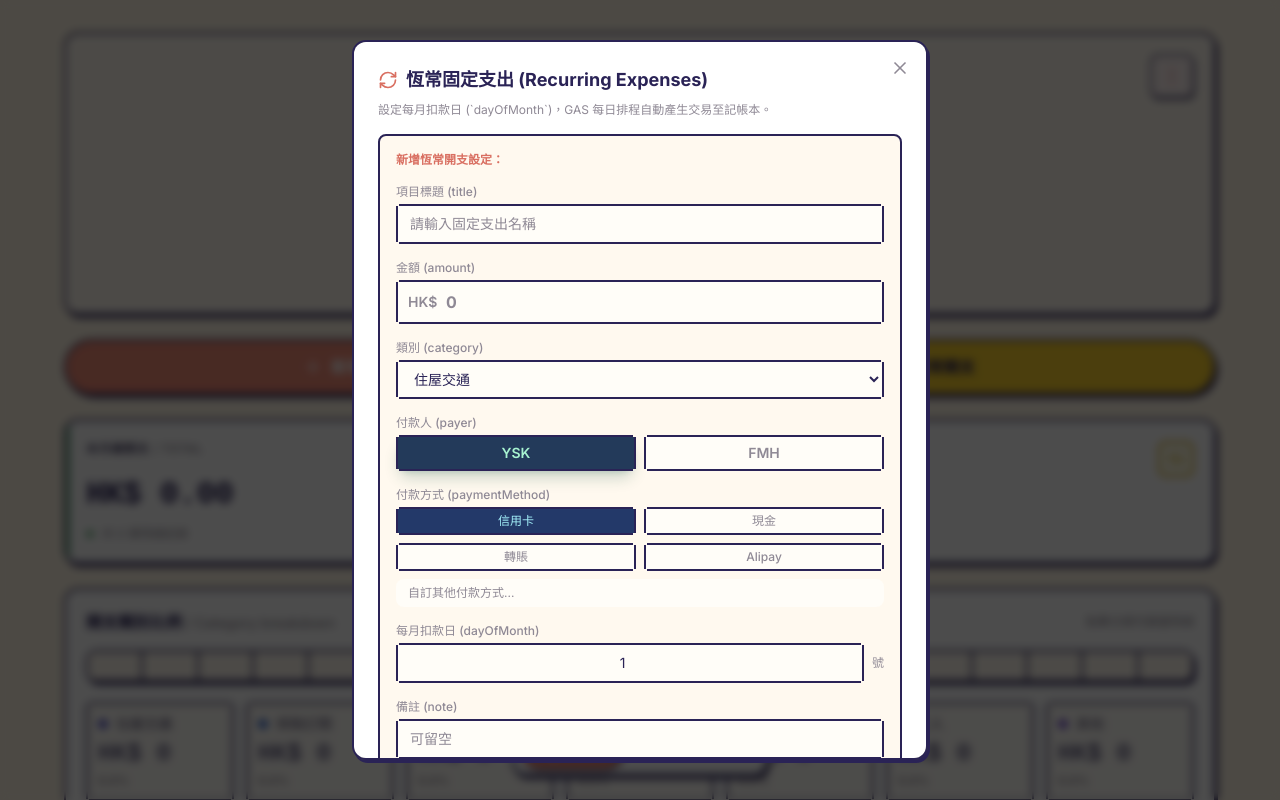
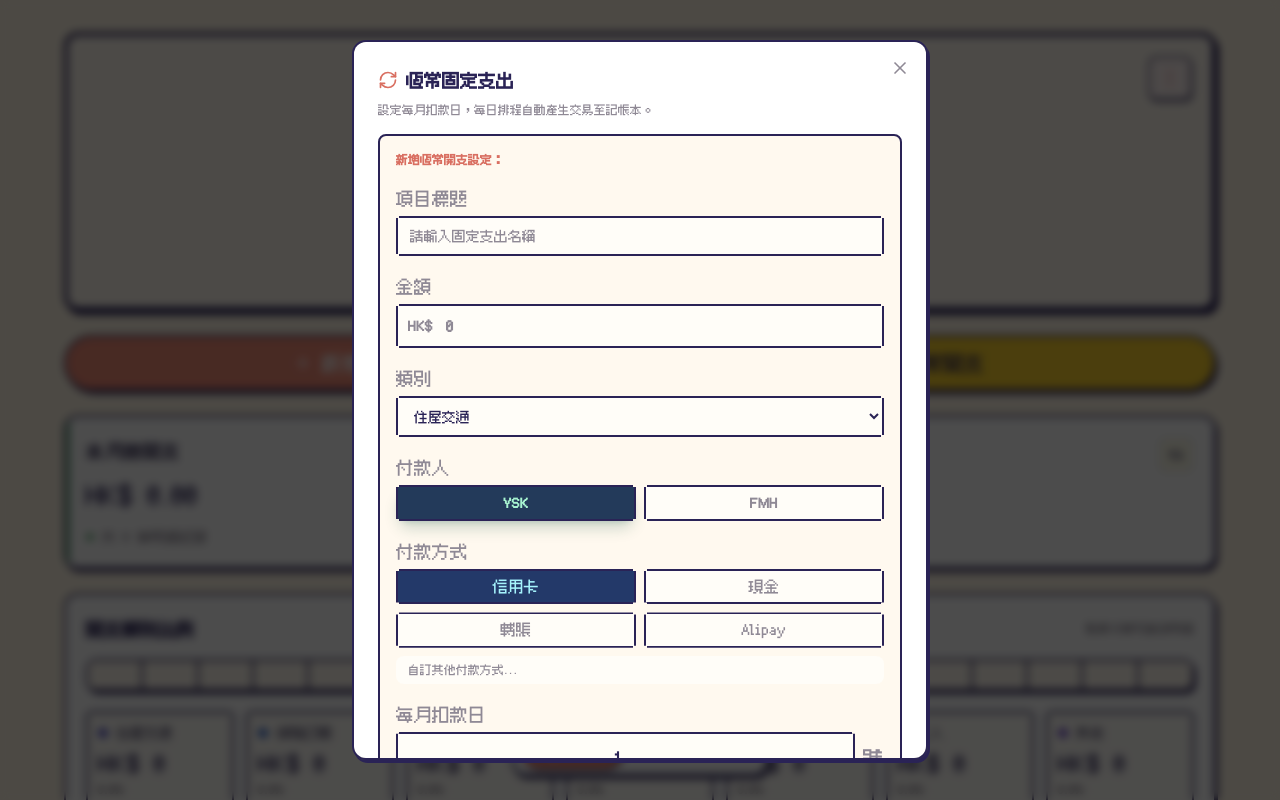
Before and after one commit to henryf3994/budget-app, a React (Vite) app: page / in a window 1280 px wide. Both pictures are taken after a click on the button "恆常開支". Shown: the top 800 px of the page. Built offline with nearby package versions, Linux system fonts and the light colour scheme.

Commit message:
full style inplement

```diff
--- a/src/App.jsx
+++ b/src/App.jsx
@@ -379,7 +379,7 @@ export default function App() {
 
   // --- Render ---
   return (
-    <div className="min-h-screen relative bg-canvas text-ink font-sans p-3 sm:p-6 md:p-8 pb-28 overflow-x-hidden">
+    <div className={`min-h-screen relative bg-canvas text-ink ${activeTab === 'overview' || activeTab === 'transactions' ? 'overview-font' : 'font-sans'} p-3 sm:p-6 md:p-8 pb-28 overflow-x-hidden`}>
 
       <div className="max-w-6xl mx-auto space-y-6 relative">
 
--- a/src/components/CategoryBreakdown.jsx
+++ b/src/components/CategoryBreakdown.jsx
@@ -60,7 +60,7 @@ function CategoryBreakdown({ breakdownData, selectedCategoryFilter, onCategoryFi
   return (
     <div className="pixel-card p-5">
       <div className="mb-4 flex flex-col gap-1 sm:flex-row sm:items-center sm:justify-between">
-        <h2 className="text-base font-semibold text-ink">開支類別比例 <span className="text-muted font-medium text-sm">/ Category breakdown</span></h2>
+        <h2 className="text-lg font-semibold text-ink">開支類別比例</h2>
         <span className="text-xs text-muted">點擊分類可篩選明細</span>
       </div>
 
--- a/src/components/ExpenseTrendChart.jsx
+++ b/src/components/ExpenseTrendChart.jsx
@@ -135,9 +135,9 @@ function ExpenseTrendChart({ transactions, categories, currentYear, currentMonth
     <div className="pixel-card p-5">
       {/* 標題 + 切換按鈕 */}
       <div className="flex items-center justify-between mb-1">
-        <h2 className="text-base font-semibold text-ink flex items-center gap-2">
+        <h2 className="text-lg font-semibold text-ink flex items-center gap-2">
           <TrendingUp className="w-4 h-4 text-primary-dark" />
-          <span>支出趨勢 (Expense Trend)</span>
+          <span>支出趨勢</span>
         </h2>
         <div className="flex items-center gap-1 rounded-pixel-sm border-2 border-ink bg-surface-warm p-1">
           <button
--- a/src/components/HeaderBar.jsx
+++ b/src/components/HeaderBar.jsx
@@ -34,7 +34,7 @@ export default function HeaderBar({
   };
 
   return (
-    <header className="pixel-card flex flex-col gap-5 bg-surface-warm p-4 sm:p-5">
+    <header className="pixel-card border-4 shadow-pixel-lg flex flex-col gap-5 bg-surface-warm p-4 sm:p-5">
 
       {/* Top Row: Centered brand + actions docked top-right */}
       <div className="relative flex flex-col items-center gap-2 pt-1 sm:pt-2">
@@ -97,7 +97,6 @@ export default function HeaderBar({
               preserveAspectRatio="xMidYMid meet"
             />
           </svg>
-          <p className="text-[11px] tracking-[0.22em] uppercase font-semibold text-primary-dark -mt-2">Family finance</p>
           <h1 className="text-2xl sm:text-3xl font-extrabold tracking-tight text-ink">
             家庭記賬App
           </h1>
--- a/src/components/SummaryCards.jsx
+++ b/src/components/SummaryCards.jsx
@@ -10,15 +10,16 @@ function SummaryCards({ totalExpense, transactionCount, totalRecurringExpense, r
       <div className="pixel-card p-5 relative overflow-hidden transition-transform hover:-translate-y-0.5">
         <div className="absolute top-0 left-0 w-1 h-full bg-success"></div>
         <div className="flex items-start justify-between gap-3">
-          <div className="text-xs font-semibold text-ink-soft tracking-wider uppercase mb-1">
-            本月總開支 <span className="text-muted">/ Total</span>
+          <div className="font-pixel text-lg font-semibold text-ink-soft tracking-wider uppercase mb-1">
+            本月總開支
           </div>
           <div className="p-2 rounded-pixel-sm bg-green-50 border-2 border-success text-success"><ReceiptText className="w-4 h-4" /></div>
         </div>
-        <div className="pixel-number font-pixel text-pixel-xl text-ink tracking-tight tabular-nums">
-          HK$ {totalExpense.toLocaleString('en-US', { minimumFractionDigits: 2, maximumFractionDigits: 2 })}
+        <div className="pixel-number font-pixel text-[28px] font-normal text-ink tracking-tight tabular-nums">
+          <span className="font-pixel">HK$</span>{' '}
+          {totalExpense.toLocaleString('en-US', { minimumFractionDigits: 2, maximumFractionDigits: 2 })}
         </div>
-        <div className="mt-3 text-xs text-muted flex items-center gap-2">
+        <div className="font-pixel mt-3 text-sm text-muted flex items-center gap-2">
           <span className="inline-block w-2 h-2 rounded-full bg-success"></span>
           共 {transactionCount} 筆明細紀錄
         </div>
@@ -27,15 +28,16 @@ function SummaryCards({ totalExpense, transactionCount, totalRecurringExpense, r
       <div className="pixel-card p-5 relative overflow-hidden transition-transform hover:-translate-y-0.5">
         <div className="absolute top-0 left-0 w-1 h-full bg-accent"></div>
         <div className="flex items-start justify-between gap-3">
-          <div className="text-xs font-semibold text-ink-soft tracking-wider uppercase mb-1">
+          <div className="font-pixel text-lg font-semibold text-ink-soft tracking-wider uppercase mb-1">
             每月固定恆常開支
           </div>
           <div className="p-2 rounded-pixel-sm bg-yellow-50 border-2 border-accent-dark text-accent-dark"><Repeat2 className="w-4 h-4" /></div>
         </div>
-        <div className="pixel-number font-pixel text-pixel-xl text-ink tracking-tight tabular-nums">
-          HK$ {totalRecurringExpense.toLocaleString('en-US', { minimumFractionDigits: 0, maximumFractionDigits: 0 })}
+        <div className="pixel-number font-pixel text-[28px] font-normal text-ink tracking-tight tabular-nums">
+          <span className="font-pixel">HK$</span>{' '}
+          {totalRecurringExpense.toLocaleString('en-US', { minimumFractionDigits: 0, maximumFractionDigits: 0 })}
         </div>
-        <div className="mt-3 text-xs text-muted flex items-center gap-2">
+        <div className="font-pixel mt-3 text-sm text-muted flex items-center gap-2">
           <span>{recurringCount} 個預定訂閱/恆常項目</span>
         </div>
       </div>
--- a/src/components/modals/AddTransactionModal.jsx
+++ b/src/components/modals/AddTransactionModal.jsx
@@ -67,7 +67,7 @@ function AddTransactionModal({ categories, onClose, onSubmit, loading }) {
 
         <form onSubmit={handleSubmit} className="space-y-4">
           <div className="relative">
-            <label className="block text-xs font-medium text-muted mb-1">日期 (date)</label>
+            <label className="block text-lg font-medium text-muted mb-1">日期</label>
             <button
               type="button"
               onClick={() => setShowCalendar(prev => !prev)}
@@ -93,7 +93,7 @@ function AddTransactionModal({ categories, onClose, onSubmit, loading }) {
           </div>
 
           <div>
-            <label className="block text-xs font-medium text-muted mb-1">金額 (amount)</label>
+            <label className="block text-lg font-medium text-muted mb-1">金額</label>
             <div className="pixel-border-sm relative p-0.5">
               <span className="absolute left-3 top-1/2 z-10 -translate-y-1/2 text-muted text-sm font-semibold">HK$</span>
               <input
@@ -115,7 +115,7 @@ function AddTransactionModal({ categories, onClose, onSubmit, loading }) {
           </div>
 
           <div>
-            <label className="block text-xs font-medium text-muted mb-1">類別 (category)</label>
+            <label className="block text-lg font-medium text-muted mb-1">類別</label>
             <div className="pixel-border-sm p-0.5">
               <select
                 value={formData.category}
@@ -132,7 +132,7 @@ function AddTransactionModal({ categories, onClose, onSubmit, loading }) {
           </div>
 
           <div>
-            <label className="block text-xs font-medium text-muted mb-1">項目標題 (title)</label>
+            <label className="block text-lg font-medium text-muted mb-1">項目標題</label>
             <div className="pixel-border-sm p-0.5">
               <input
                 type="text"
@@ -151,7 +151,7 @@ function AddTransactionModal({ categories, onClose, onSubmit, loading }) {
 
             {currentCategoryTitles.length > 0 && (
               <div className="mt-2">
-                <span className="text-[11px] text-muted-warm block mb-1">快速選取熱門標題：</span>
+                <span className="text-[16.5px] text-muted-warm block mb-1">快速選取熱門標題：</span>
                 <div className="flex flex-wrap gap-1.5">
                   {currentCategoryTitles.map((t, idx) => (
                     <button
@@ -169,7 +169,7 @@ function AddTransactionModal({ categories, onClose, onSubmit, loading }) {
           </div>
 
           <div>
-            <label className="block text-xs font-medium text-muted mb-1">付款人 (payer)</label>
+            <label className="block text-lg font-medium text-muted mb-1">付款人</label>
             <div className="grid grid-cols-2 gap-2">
               {PAYERS.map(p => (
                 <button
@@ -189,14 +189,14 @@ function AddTransactionModal({ categories, onClose, onSubmit, loading }) {
           </div>
 
           <div>
-            <label className="block text-xs font-medium text-muted mb-1">付款方式 (paymentMethod)</label>
+            <label className="block text-lg font-medium text-muted mb-1">付款方式</label>
             <div className="grid grid-cols-2 gap-2 mb-2">
               {PAYMENT_METHODS.map(pm => (
                 <button
                   key={pm}
                   type="button"
                   onClick={() => setFormData({ ...formData, paymentMethod: pm, isCustomPayment: false })}
-                  className={`pixel-border-sm py-1.5 px-3 rounded-xl border text-xs font-medium transition ${
+                  className={`pixel-border-sm py-1.5 px-3 rounded-xl border text-[15.6px] font-medium transition ${
                     !formData.isCustomPayment && formData.paymentMethod === pm
                       ? getPaymentMethodStyle(pm, 'button')
                       : 'bg-surface-soft border-2 border-ink text-muted hover:bg-surface-warm'
@@ -227,7 +227,7 @@ function AddTransactionModal({ categories, onClose, onSubmit, loading }) {
           </div>
 
           <div>
-            <label className="block text-xs font-medium text-muted mb-1">備註 (note)</label>
+            <label className="block text-lg font-medium text-muted mb-1">備註</label>
             <div className="pixel-border-sm p-0.5">
               <input
                 type="text"
--- a/src/components/modals/EditTransactionModal.jsx
+++ b/src/components/modals/EditTransactionModal.jsx
@@ -62,7 +62,7 @@ function EditTransactionModal({ transaction, categories, onClose, onSubmit, load
 
         <form onSubmit={handleSubmit} className="space-y-4">
           <div className="relative">
-            <label className="block text-xs font-medium text-muted mb-1">日期 (date)</label>
+            <label className="block text-xs font-medium text-muted mb-1">日期</label>
             <button
               type="button"
               onClick={() => setShowCalendar(prev => !prev)}
@@ -88,7 +88,7 @@ function EditTransactionModal({ transaction, categories, onClose, onSubmit, load
           </div>
 
           <div>
-            <label className="block text-xs font-medium text-muted mb-1">金額 (amount)</label>
+            <label className="block text-xs font-medium text-muted mb-1">金額</label>
             <div className="pixel-border-sm relative p-0.5">
               <span className="absolute left-3 top-1/2 z-10 -translate-y-1/2 text-muted text-sm font-semibold">HK$</span>
               <input
@@ -109,7 +109,7 @@ function EditTransactionModal({ transaction, categories, onClose, onSubmit, load
           </div>
 
           <div>
-            <label className="block text-xs font-medium text-muted mb-1">類別 (category)</label>
+            <label className="block text-xs font-medium text-muted mb-1">類別</label>
             <div className="pixel-border-sm p-0.5">
               <select
                 value={formData.category || (safeCategories[0]?.name || '其他')}
@@ -126,7 +126,7 @@ function EditTransactionModal({ transaction, categories, onClose, onSubmit, load
           </div>
 
           <div>
-            <label className="block text-xs font-medium text-muted mb-1">項目標題 (title)</label>
+            <label className="block text-xs font-medium text-muted mb-1">項目標題</label>
             <div className="pixel-border-sm p-0.5">
               <input
                 type="text"
@@ -144,7 +144,7 @@ function EditTransactionModal({ transaction, categories, onClose, onSubmit, load
           </div>
 
           <div>
-            <label className="block text-xs font-medium text-muted mb-1">付款人 (payer)</label>
+            <label className="block text-xs font-medium text-muted mb-1">付款人</label>
             <div className="grid grid-cols-2 gap-2">
               {PAYERS.map(p => (
                 <button
@@ -164,7 +164,7 @@ function EditTransactionModal({ transaction, categories, onClose, onSubmit, load
           </div>
 
           <div>
-            <label className="block text-xs font-medium text-muted mb-1">付款方式 (paymentMethod)</label>
+            <label className="block text-xs font-medium text-muted mb-1">付款方式</label>
             <div className="grid grid-cols-2 gap-2 mb-2">
               {PAYMENT_METHODS.map(pm => (
                 <button
@@ -202,7 +202,7 @@ function EditTransactionModal({ transaction, categories, onClose, onSubmit, load
           </div>
 
           <div>
-            <label className="block text-xs font-medium text-muted mb-1">備註 (note)</label>
+            <label className="block text-xs font-medium text-muted mb-1">備註</label>
             <div className="pixel-border-sm p-0.5">
               <input
                 type="text"
--- a/src/components/modals/RecurringModal.jsx
+++ b/src/components/modals/RecurringModal.jsx
@@ -86,17 +86,17 @@ function RecurringModal({
 
         <h3 className="text-lg font-bold text-ink mb-2 flex items-center gap-2">
           <RefreshCw className="w-5 h-5 text-primary-dark" />
-          恆常固定支出 (Recurring Expenses)
+          恆常固定支出
         </h3>
         <p className="text-xs text-muted mb-4">
-          設定每月扣款日 (`dayOfMonth`)，GAS 每日排程自動產生交易至記帳本。
+          設定每月扣款日，每日排程自動產生交易至記帳本。
         </p>
 
         <form onSubmit={handleAddSubmit} className="bg-surface-warm border-2 border-ink p-4 rounded-pixel-sm space-y-4 mb-6">
           <div className="text-xs font-semibold text-primary-dark">新增恆常開支設定：</div>
 
           <div>
-            <label className="block text-xs font-medium text-muted mb-1">項目標題 (title)</label>
+            <label className="block text-lg font-medium text-muted mb-1">項目標題</label>
             <div className="pixel-border-sm p-0.5">
               <input
                 type="text"
@@ -115,7 +115,7 @@ function RecurringModal({
           </div>
 
           <div>
-            <label className="block text-xs font-medium text-muted mb-1">金額 (amount)</label>
+            <label className="block text-lg font-medium text-muted mb-1">金額</label>
             <div className="pixel-border-sm relative p-0.5">
               <span className="absolute left-3 top-1/2 z-10 -translate-y-1/2 text-muted text-sm font-semibold">HK$</span>
               <input
@@ -137,7 +137,7 @@ function RecurringModal({
           </div>
 
           <div>
-            <label className="block text-xs font-medium text-muted mb-1">類別 (category)</label>
+            <label className="block text-lg font-medium text-muted mb-1">類別</label>
             <div className="pixel-border-sm p-0.5">
               <select
                 value={newRec.category}
@@ -154,7 +154,7 @@ function RecurringModal({
           </div>
 
           <div>
-            <label className="block text-xs font-medium text-muted mb-1">付款人 (payer)</label>
+            <label className="block text-lg font-medium text-muted mb-1">付款人</label>
             <div className="grid grid-cols-2 gap-2">
               {(PAYERS || []).map(p => (
                 <button
@@ -174,14 +174,14 @@ function RecurringModal({
           </div>
 
           <div>
-            <label className="block text-xs font-medium text-muted mb-1">付款方式 (paymentMethod)</label>
+            <label className="block text-lg font-medium text-muted mb-1">付款方式</label>
             <div className="grid grid-cols-2 gap-2 mb-2">
               {(PAYMENT_METHODS || []).map(pm => (
                 <button
                   key={pm}
                   type="button"
                   onClick={() => setNewRec({ ...newRec, paymentMethod: pm, isCustomPayment: false })}
-                  className={`pixel-border-sm py-1.5 px-3 rounded-xl border text-xs font-medium transition ${
+                  className={`pixel-border-sm py-1.5 px-3 rounded-xl border text-[15.6px] font-medium transition ${
                     !newRec.isCustomPayment && newRec.paymentMethod === pm
                       ? getPaymentMethodStyle(pm, 'button')
                       : 'bg-surface-soft border-2 border-ink text-muted hover:bg-surface-warm'
@@ -212,7 +212,7 @@ function RecurringModal({
           </div>
 
           <div>
-            <label className="block text-xs font-medium text-muted mb-1">每月扣款日 (dayOfMonth)</label>
+            <label className="block text-lg font-medium text-muted mb-1">每月扣款日</label>
             <div className="flex items-center gap-2">
               <div className="pixel-border-sm flex-1 p-0.5">
                 <input
@@ -224,16 +224,16 @@ function RecurringModal({
                     setNewRec({ ...newRec, dayOfMonth: e.target.value });
                     setFieldErrors(prev => ({ ...prev, dayOfMonth: '' }));
                   }}
-                  className="relative z-0 w-full bg-surface-soft border-0 rounded-none px-3 py-2 text-sm text-ink text-center focus:outline-none"
+                  className="relative z-0 w-full bg-surface-soft border-0 rounded-none px-3 py-2 text-[21px] text-ink text-center focus:outline-none"
                 />
               </div>
-              <span className="text-xs text-muted shrink-0">號</span>
+              <span className="text-[21px] text-muted shrink-0">號</span>
             </div>
             {fieldErrors.dayOfMonth && <p className="text-[11px] text-danger mt-1">{fieldErrors.dayOfMonth}</p>}
           </div>
 
           <div>
-            <label className="block text-xs font-medium text-muted mb-1">備註 (note)</label>
+            <label className="block text-lg font-medium text-muted mb-1">備註</label>
             <div className="pixel-border-sm p-0.5">
               <input
                 type="text"
--- a/src/index.css
+++ b/src/index.css
@@ -148,6 +148,11 @@ textarea:focus {
 
 @layer components {
 
+  .overview-font {
+    font-family: "Fusion Pixel", monospace;
+    font-weight: 400;
+  }
+
   /*
    * Standard FMH card
    */
@@ -262,7 +267,8 @@ textarea:focus {
 
     box-shadow: var(--shadow-pixel);
 
-    font-weight: 700;
+    font-weight: 490;
+    font-size: 130% !important;
 
     transition:
       transform 120ms ease,
@@ -296,7 +302,8 @@ textarea:focus {
 
     box-shadow: var(--shadow-pixel);
 
-    font-weight: 700;
+    font-weight: 490;
+    font-size: 130% !important;
 
     transition:
       transform 120ms ease,
@@ -317,16 +324,15 @@ textarea:focus {
   /*
    * Pixel KPI / money display
    *
-   * Ark Pixel will only activate if the
+   * Fusion Pixel will only activate if the
    * font is actually loaded.
    */
   .pixel-number {
     font-family:
-      "Ark Pixel",
-      "Press Start 2P",
+      "Fusion Pixel",
       monospace;
 
-    font-weight: 700;
+    font-weight: normal;
     letter-spacing: 0.01em;
   }
 
@@ -335,7 +341,7 @@ textarea:focus {
    * Expense card left indicator
    */
   .expense-indicator {
-    width: 4px;
+    width: 6px;
     background: var(--color-primary);
     border-radius: 4px 0 0 4px;
   }
@@ -356,16 +362,6 @@ textarea:focus {
 
   .transaction-expense-indicator {
     border-radius: 0;
-  }
-
-  .transaction-expense-indicator--coral {
-    background: var(--color-primary);
-    box-shadow: 2px 0 0 var(--color-primary-dark);
-  }
-
-  .transaction-expense-indicator--accent {
-    background: var(--color-accent);
-    box-shadow: 2px 0 0 var(--color-accent-dark);
   }
 
   .transaction-category-name {
@@ -487,3 +483,13 @@ textarea:focus {
     transition-duration: 0.01ms !important;
   }
 }
+
+
+@font-face {
+  font-family: "Fusion Pixel";
+  src: url("./assets/fonts/fusion-pixel-10px-proportional-zh_hant.otf.woff2")
+    format("woff2");
+  font-weight: 400;
+  font-style: normal;
+  font-display: swap;
+}
--- a/tailwind.config.js
+++ b/tailwind.config.js
@@ -22,8 +22,6 @@ export default {
         "primary-dark": "#D96F61",
 
         accent: "#FAD02C",
-        "accent-dark": "#D9AE16",
-
         ink: "#2A2356",
         "ink-soft": "#554F70",
 
@@ -52,8 +50,7 @@ export default {
         ],
 
         pixel: [
-          '"Ark Pixel"',
-          '"Press Start 2P"',
+          '"Fusion Pixel"',
           "monospace",
         ],
       },
```
Also changed, not shown: src/components/TransactionList.jsx (+21 -25 lines), src/assets/fonts/fusion-pixel-10px-proportional-zh_hant.otf.woff2 (added), 4 other files (tests, documents, lock files or other folders).
